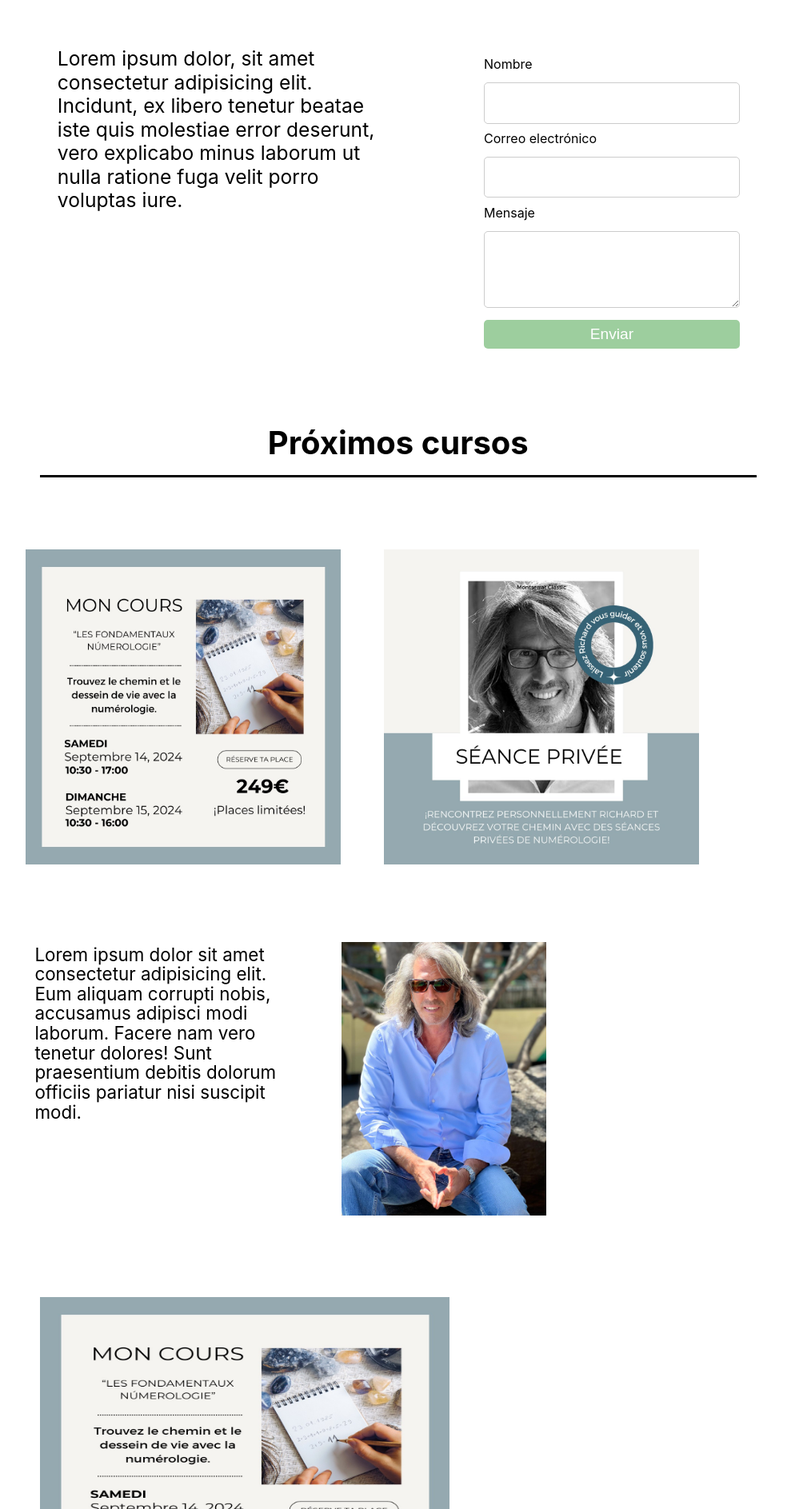
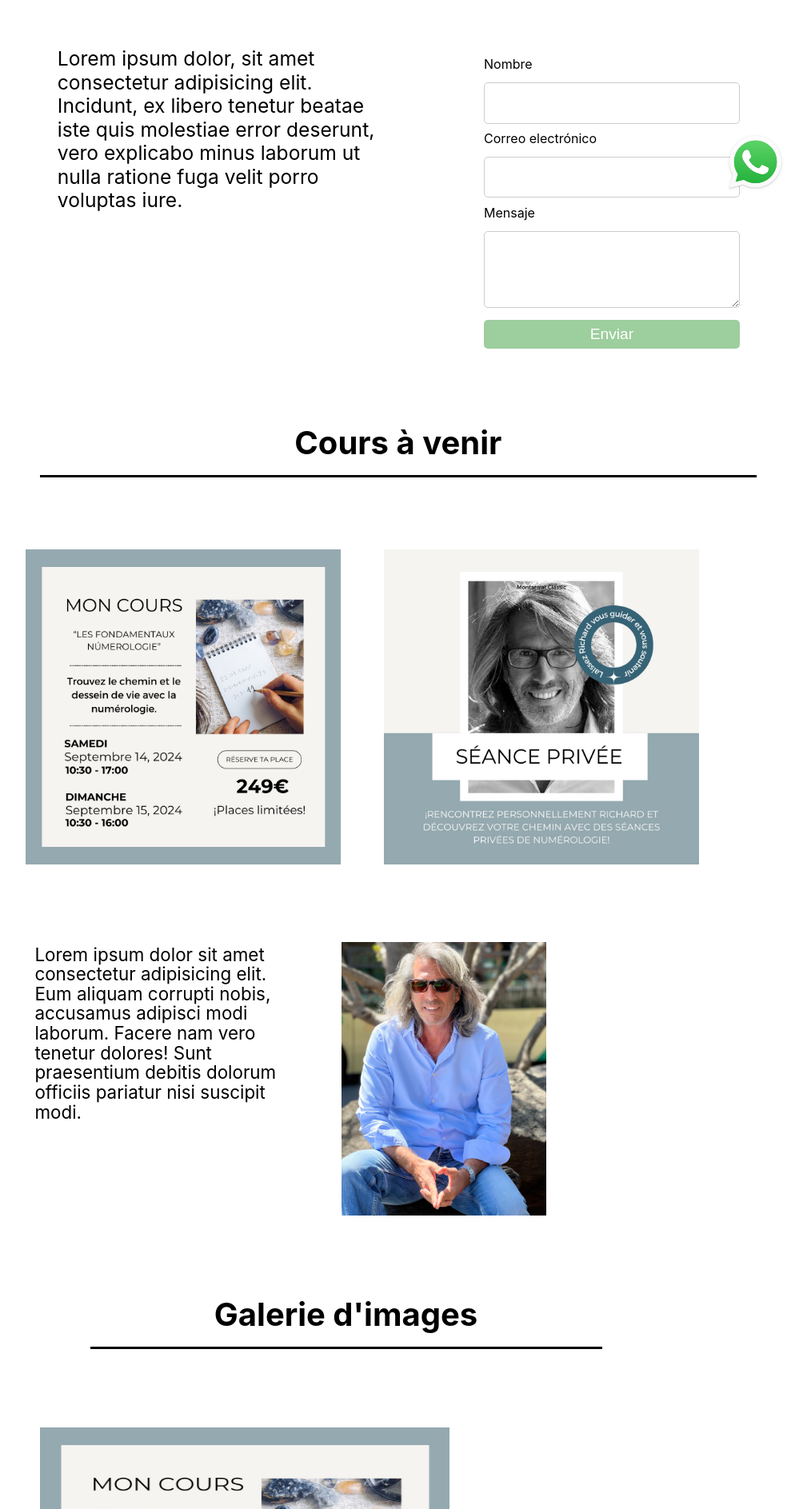
Before and after one commit to ginofrancocba/proyecto-richard, a React (Vite) app: page / in a window 1280 px wide. Shown: the part 514-2401 px from the top of the page at 80% size, without its empty margins (259-1268 px from the left). Built offline with nearby package versions, Linux system fonts and the light colour scheme.

Commit message:
Add whatsapp

```diff
--- a/src/componentes/Pages/Home/Home.jsx
+++ b/src/componentes/Pages/Home/Home.jsx
@@ -29,6 +29,13 @@ const Home = () => {
           console.error('Error al enviar el correo electrónico:', error);
         });
     };
+
+      // Función para abrir el chat de WhatsApp
+  const openWhatsAppChat = () => {
+    const phoneNumber = '34622311251'; // Reemplaza esto con tu número de WhatsApp
+    window.open(`https://wa.me/${phoneNumber}`, '_blank');
+  };
+
 
   return (
     <Layout>
@@ -76,7 +83,7 @@ const Home = () => {
       </section>
       <section className='section3'>
         <div>
-          <h1>Próximos cursos</h1>
+          <h1>Cours à venir</h1>
         </div>
         <div>
           <Link to="/Formations">
@@ -96,6 +103,11 @@ const Home = () => {
       <section className='section5'>
         <CustomSlider />
       </section>
+
+       {/* Botón de WhatsApp */}
+       <div className="whatsapp-button" onClick={openWhatsAppChat}>
+        <img src="/whatsapp-icon.png" alt="WhatsApp" />
+      </div>
     </Layout>
   );
 };
--- a/src/componentes/Pages/Slider.jsx
+++ b/src/componentes/Pages/Slider.jsx
@@ -28,7 +28,7 @@ const CustomSlider = () => {
 
   return (
     <div>
-
+      <h2 className='slider-titulo'>Galerie d'images</h2>
     <Slider {...settings}>
       <div>
         <img className="img-slider1" src="/img-curso.jpeg" alt="imagen-curso" />
--- a/src/index.css
+++ b/src/index.css
@@ -225,6 +225,29 @@ h1 {
   padding: 5%;
 }
 
+.slider-titulo {
+  font-size: 2.5em;
+  width: 50vw;
+  line-height: 1.1;
+  color: #000;
+  border-bottom-style: solid ;
+  margin: 5% 0% 6% 12%;
+  padding: 0% 0% 2% 0%;
+}
+
+/* Estilos para el botón de WhatsApp */
+.whatsapp-button {
+  position: fixed;
+  bottom: 5%;
+  right: 3%;
+  z-index: 1000; /* Asegura que esté encima de otros elementos */
+  cursor: pointer;
+}
+
+.whatsapp-button img {
+  width: 6vw; /* Ajusta el tamaño del icono de WhatsApp según sea necesario */
+}
+
 button {
   border-radius: 8px;
   border: 1px solid transparent;
```
Also changed, not shown: public/whatsapp-icon.png (added).
